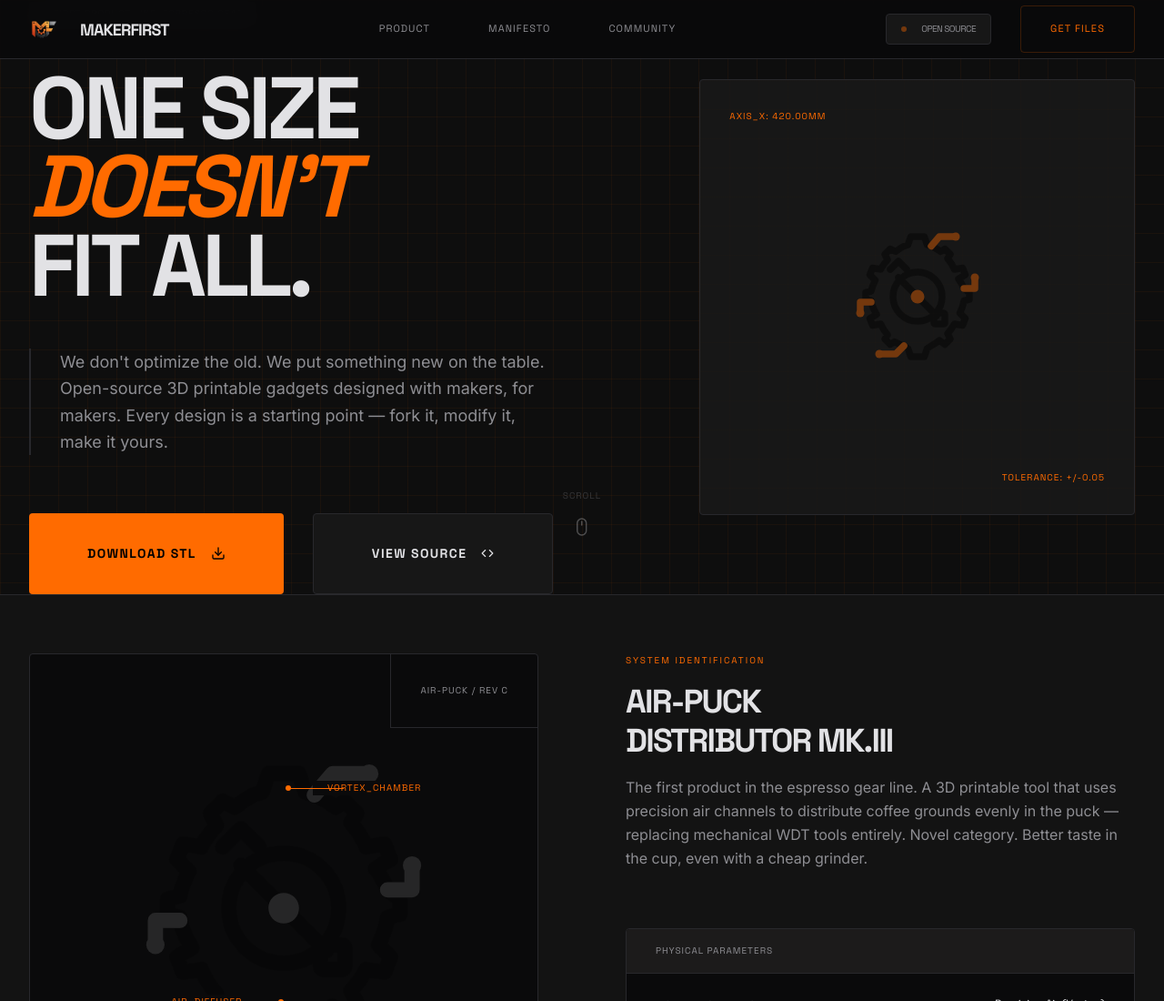
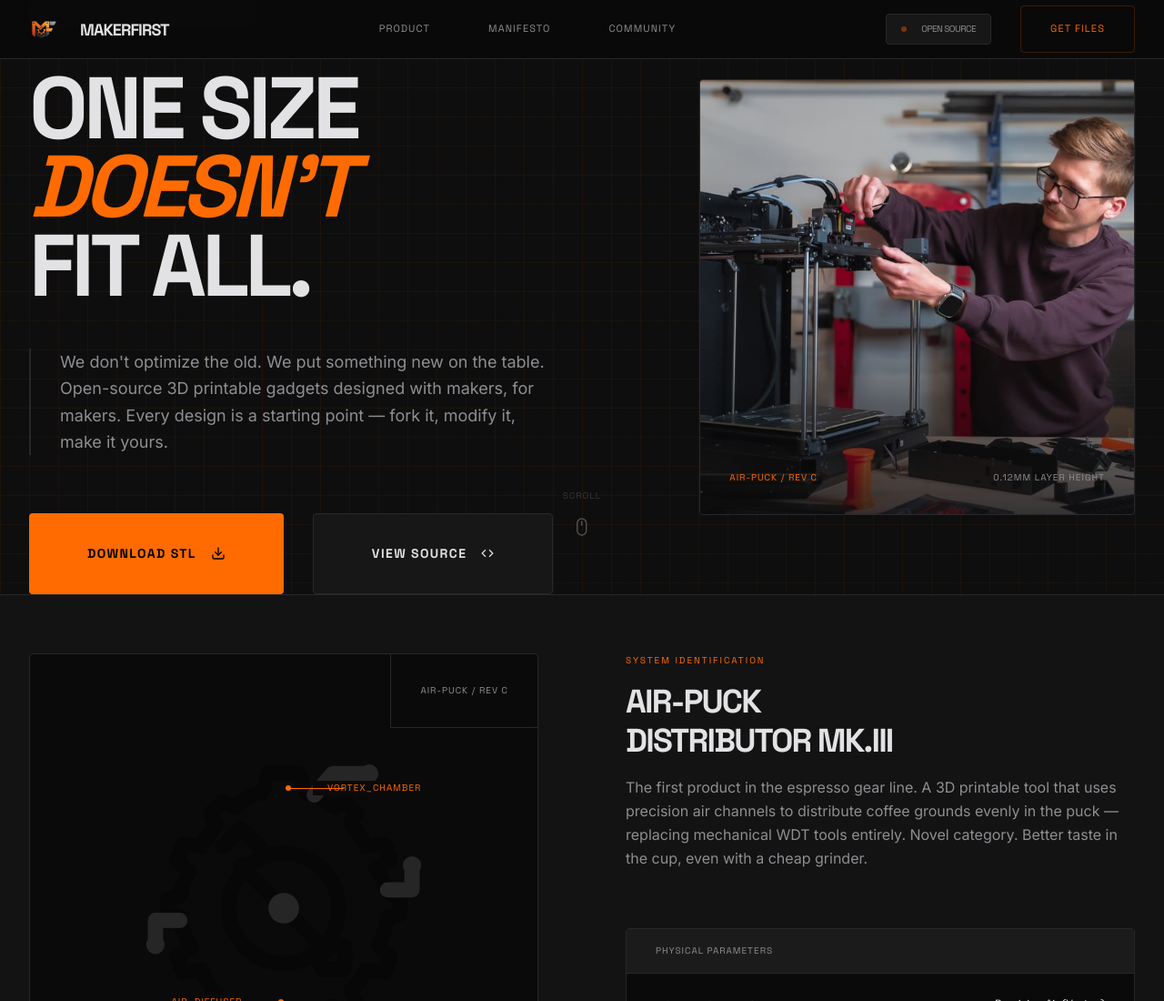
Before and after one commit to MakerFirst3DP/MakerFirst3DP.github.io, an Astro site: page / in a window 1280 px wide. Shown: the top 1100 px of the page at 91% size. Built offline with nearby package versions, Linux system fonts and the light colour scheme; Astro itself is replaced by a stand-in of ours.

Commit message:
Use logo.png as favicon, add product hero image to Hero section
- Favicon: add PNG favicon (logo.png) alongside SVG fallback
- Hero: replace logomark placeholder with product printer image
- Bottom gradient overlay for text readability on hero image

```diff
--- a/src/components/sections/Hero.astro
+++ b/src/components/sections/Hero.astro
@@ -48,19 +48,15 @@
     </div>
 
     <div class="lg:col-span-5 relative hidden lg:block">
-      <!-- Product Visual Schematic -->
-      <div class="aspect-square bg-surface border border-outline relative p-4 rounded-[var(--radius)]">
-        <div class="absolute inset-0 precision-grid opacity-20 rounded-[var(--radius)]"></div>
-        <div class="relative w-full h-full flex items-center justify-center opacity-40">
-            <img
-              src="/svg/logo/logomark.svg"
-              alt="Air-Puck Distributor schematic"
-              class="w-48 h-48"
-              aria-hidden="true"
-            />
-          </div>
-        <div class="absolute top-4 left-4 font-display text-[10px] text-primary uppercase tracking-widest">AXIS_X: 420.00mm</div>
-        <div class="absolute bottom-4 right-4 font-display text-[10px] text-primary uppercase tracking-widest">TOLERANCE: +/-0.05</div>
+      <div class="aspect-square bg-surface border border-outline relative overflow-hidden rounded-[var(--radius)]">
+        <img
+          src="/product-hero.jpg"
+          alt="MK4S 3D printer — the tool behind every MakerFirst design"
+          class="w-full h-full object-cover"
+        />
+        <div class="absolute inset-0 bg-gradient-to-t from-surface-dim/80 via-transparent to-transparent"></div>
+        <div class="absolute bottom-4 left-4 font-display text-[10px] text-primary uppercase tracking-widest">AIR-PUCK / REV C</div>
+        <div class="absolute bottom-4 right-4 font-display text-[10px] text-on-surface-variant uppercase tracking-widest">0.12mm LAYER HEIGHT</div>
       </div>
     </div>
   </div>
--- a/src/layouts/BaseLayout.astro
+++ b/src/layouts/BaseLayout.astro
@@ -40,6 +40,7 @@
     <meta name="twitter:image" content={new URL(ogImage, Astro.site)} />
 
     <!-- Favicon -->
+    <link rel="icon" type="image/png" href="/logo.png" />
     <link rel="icon" type="image/svg+xml" href="/favicon.svg" />
 
     <!-- Fonts: Space Grotesk (display) + Inter (body) -->
```
Also changed, not shown: public/product-hero.jpg (added).
